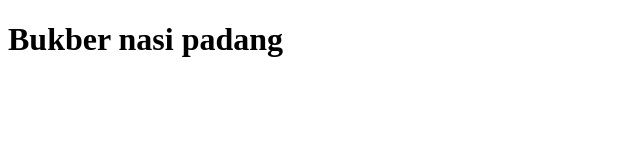
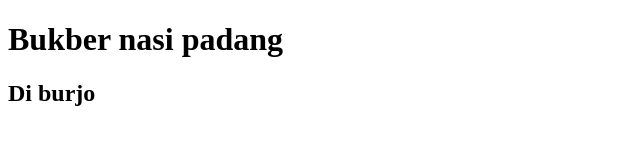
Before and after one commit to 16110338/amikom, a plain HTML site: page index.html in a window 1280 px wide. Shown: the whole page, without its empty margins (0-640 px from the left). Drawn offline with Linux system fonts and the light colour scheme.

Commit message:
tambah h2

```diff
--- a/index.html
+++ b/index.html
@@ -5,5 +5,6 @@
 </head>
 <body>
 	<h1>Bukber nasi padang</h1>
+	<h2>Di burjo</h2>
 </body>
 </html>
```
